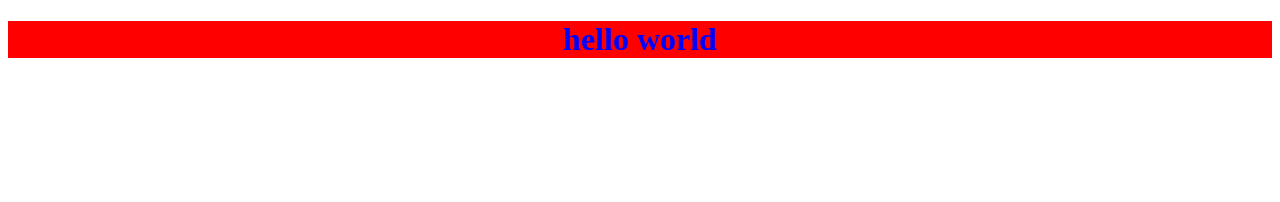
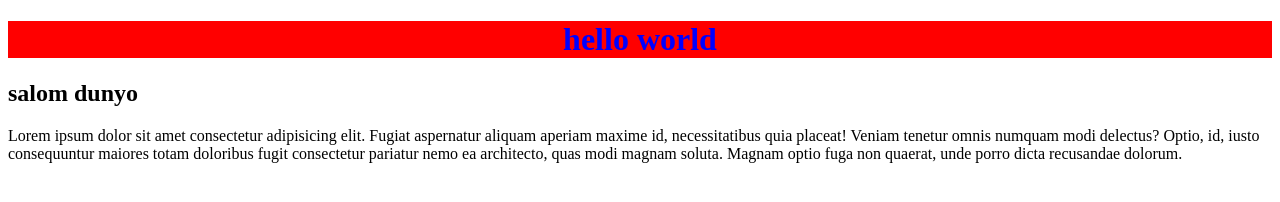
Before and after one commit to frontendX08/Homework, a plain HTML site: page index.html in a window 1280 px wide. Drawn offline with Linux system fonts and the light colour scheme.

Commit message:
add new main tag header tag to index.html

```diff
--- a/index.html
+++ b/index.html
@@ -7,6 +7,13 @@
     <title>Homework</title>
 </head>
 <body>
-    <h1>hello world</h1>
+    <header>
+        <h1>hello world</h1>
+    </header>
+
+    <main>
+        <h2>salom dunyo</h2>
+        <p>Lorem ipsum dolor sit amet consectetur adipisicing elit. Fugiat aspernatur aliquam aperiam maxime id, necessitatibus quia placeat! Veniam tenetur omnis numquam modi delectus? Optio, id, iusto consequuntur maiores totam doloribus fugit consectetur pariatur nemo ea architecto, quas modi magnam soluta. Magnam optio fuga non quaerat, unde porro dicta recusandae dolorum.</p>
+    </main>
 </body>
 </html>
```
